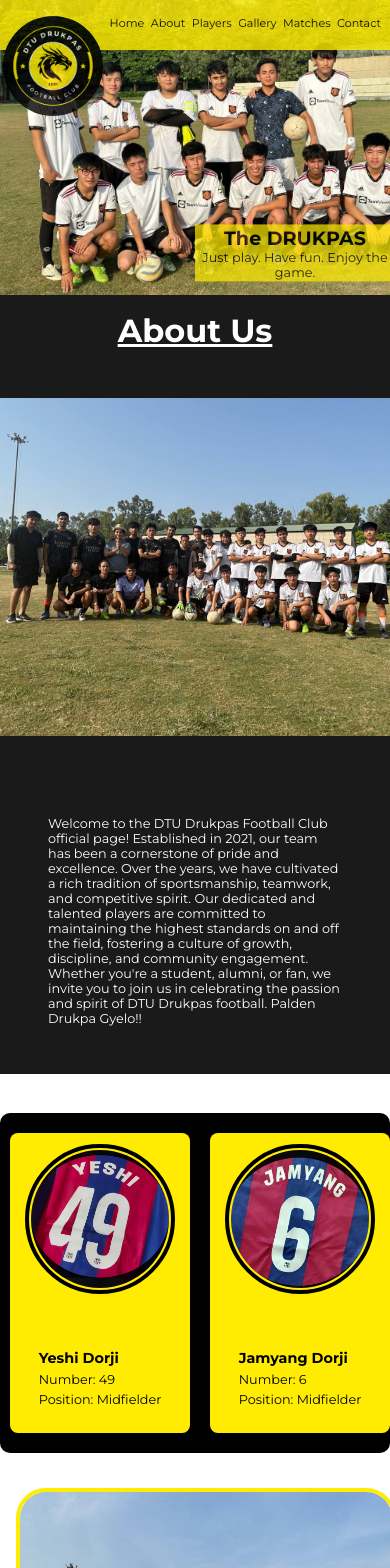
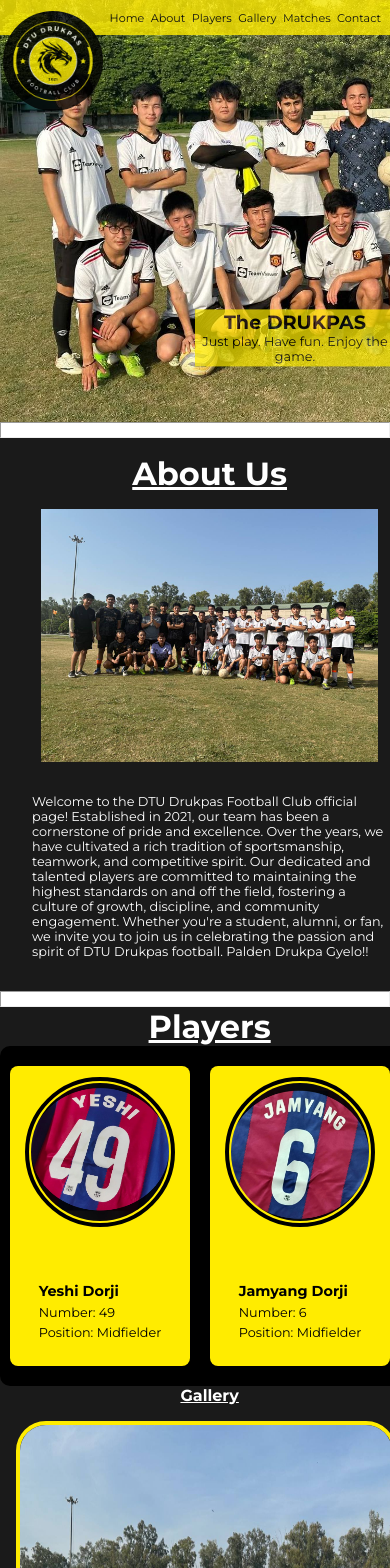
Before and after one commit to Yeshijrod28/footballclubwebsite, a Vue app: page / in a window 390 px wide. Shown: the top 1568 px of the page. Built offline with nearby package versions, Linux system fonts and the light colour scheme.

Commit message:
final commit

```diff
--- a/src/components/HomePage.vue
+++ b/src/components/HomePage.vue
@@ -5,6 +5,7 @@
             <p>Just play. Have fun. Enjoy the game.</p>
         </div>
     </div>
+    <hr style="height: 1rem;">
 </template>
 
 <style scoped>
@@ -12,14 +13,14 @@
 .hero{
     background: url('../assets/img/bg.jpg');
     background-size: cover;
-    height: 100vh;
+    height: 120vh;
     width: auto;
     margin-bottom: 0;
 }
 .hero .heading {
     position: absolute;
     left: 50%;
-    top: 90%;
+    top: 100%;
     transform: translateY(-50%);
     background-color: #ffec00;
     opacity: 0.7;
@@ -34,7 +35,7 @@
     color: black;
     font-size: 2rem;
 }
-@media(max-width: 768px) {
+@media(max-width: 770px) {
     .hero {
         height: 80vh;
     }
@@ -53,11 +54,11 @@
 }
 @media (max-width: 481px) {
     .hero{
-        height: 35vh;
+        height: 50vh;
         margin-right: -2rem;
     }
     .hero .heading{
-        top: 30%;
+        top: 40%;
         max-width: 200px;
         padding: 0.1rem;
     }
@@ -76,11 +77,11 @@
 }
 @media (max-width:321px){
     .hero .heading{
-        top: 25%;
+        top: 35%;
         max-width: 160px;
     }
     .hero{
-        height: 30vh;
+        height: 45vh;
         margin-right: -2rem;
     }
 }
--- a/src/components/aboutPage.vue
+++ b/src/components/aboutPage.vue
@@ -6,6 +6,7 @@
         <p>Welcome to the DTU Drukpas Football Club official page! Established in 2021, our team has been a cornerstone of pride and excellence. Over the years, we have cultivated a rich tradition of sportsmanship, teamwork, and competitive spirit. Our dedicated and talented players are committed to maintaining the highest standards on and off the field, fostering a culture of growth, discipline, and community engagement. Whether you're a student, alumni, or fan, we invite you to join us in celebrating the passion and spirit of DTU Drukpas football. Palden Drukpa Gyelo!! </p>
         </div>
     </div>
+    <hr style="height: 1rem;">
 </template>
 
 <style scoped>
@@ -29,7 +30,7 @@
 .about-container p{
     display: block;
     font-size: 1rem;
-    margin: 2rem;
+    margin: 1rem;
     padding: 1rem;
     color: white;
 }
@@ -42,9 +43,26 @@
         font-size: 0.9rem;
 }}
 @media (max-width: 481px) {
+    .about{
+        width: 107.5%;
+    }
+    .about-container img{
+        height: 30vh;
+        margin: 0;
+    }
     .about-container p {
         font-size: 0.8rem;
     }
 }
+@media (max-width: 376px) {
+    .about{
+        width: 108.5%;
+    }
+}
+@media (max-width: 321px) {
+    .about{
+        width: 110%;
+    }
+}
 
 </style>
--- a/src/components/contactPage.vue
+++ b/src/components/contactPage.vue
@@ -13,7 +13,6 @@
 <style scoped>
 .contact{
     text-align: center;
-    margin: 2rem;
     background-color: #ffec00;
 }
 .contact ul{
@@ -33,4 +32,19 @@
         align-items: center;
     }
 }
+@media(max-width: 426px) {
+    .contact{
+        width: 107.5%;
+    }
+}
+@media(max-width: 376px) {
+    .contact{
+        width: 108.5%;
+    }
+}
+@media (max-width: 321px) {
+    .contact{
+        width: 110%;
+    }
+}
 </style>
--- a/src/components/galleryPage.vue
+++ b/src/components/galleryPage.vue
@@ -25,6 +25,7 @@
     display: flex;
     flex-direction: column;
     align-items: center;
+    background-color: #1a1a1a;
 }
 .gallery h1{
     text-align: center;
@@ -48,7 +49,7 @@
     display: flex;
 }
 .gallery .image-container2 img{
-    width: 50%;
+    width: 45%;
     margin: 1rem;
 }
 @media(max-width: 768px) {
@@ -94,6 +95,9 @@
     }
 }
 @media (max-width: 481px) {
+    .gallery{
+        width: 107.5%;
+    }
     .gallery h1 {
         font-size: 1rem;
     }
@@ -111,4 +115,25 @@
         max-width: 380px;
     }
 }
+@media (max-width: 376px) {
+    .gallery{
+        width: 108.5%;
+    }
+}
+@media (max-width: 376px) {
+    .gallery img{
+        width: 90%;
+    }
+    .gallery .image-container2 img{
+        width: 90%;
+    }
+    .gallery video{
+        width: 90%;
+    }
+}
+@media (max-width: 321px) {
+    .gallery{
+        width: 110%;
+    }
+}
 </style>
--- a/src/components/matchesPage.vue
+++ b/src/components/matchesPage.vue
@@ -14,7 +14,7 @@
 <style scoped>
 
 .matches{
-    margin:2rem 0;
+    margin:1rem 0;
     background-color: #000;
     color: white;
 }
@@ -37,8 +37,10 @@
     }
 }
 @media (max-width: 481px) {
+    .matches{
+        width: 107.5%;
+    }
     .matches ul li{
-        text-align: left;
         font-size: 0.9rem;
     }
     .matches h2 {
@@ -46,9 +48,16 @@
     }
 }
 @media (max-width:376px){
+    .matches{
+        width: 108.5%;
+    }
     .matches ul li{
         font-size: 0.65rem;
     }
 }
-
+@media (max-width: 321px) {
+    .matches{
+        width: 110%;
+    }
+}
 </style>
--- a/src/components/navBar.vue
+++ b/src/components/navBar.vue
@@ -44,14 +44,20 @@ nav ul img{
     border-radius:50% ;
 }
 @media (max-width: 481px) {
+    nav{
+        height: 35px;
+    }
     nav ul li{
-        margin: 1rem 0.2rem;
+        margin: 0.7rem 0.2rem;
         font-size: 0.7rem;
     }
 }
 @media (max-width: 321px) {
+    nav{
+        height: 30px;
+    }
     nav ul li{
-        margin: 1rem 0.1rem;
+        margin: 0.6rem 0.1rem;
         font-size: 0.6rem;
     }
 }
--- a/src/components/playersPage.vue
+++ b/src/components/playersPage.vue
@@ -213,7 +213,9 @@
 </script>
 
 <style scoped>
-
+.players{
+background-color: #1a1a1a;
+}
 .players h2{
     text-align: center;
     font-size: 2rem;
@@ -351,11 +353,25 @@
     }
 }
 @media (max-width: 481px) {
+    .players{
+        width: 107.5%;
+    }
     .player-card {
         width: 100%;
         max-width: 180px;
         max-height: 300px;
     }
 }
+@media (max-width: 376px) {
+    .players{
+        width: 108.5%;
+    }
+}
+@media (max-width: 321px) {
+    .players{
+        width: 110%;
+    }
+}
+
 
 </style>
--- a/src/views/HomeView.vue
+++ b/src/views/HomeView.vue
@@ -17,3 +17,8 @@ import contactPage from '../components/contactPage.vue'
     <matchesPage/>
     <contactPage/>
 </template>
+<style scoped>
+template{
+    background-color: #1a1a1a;
+}
+</style>
```
